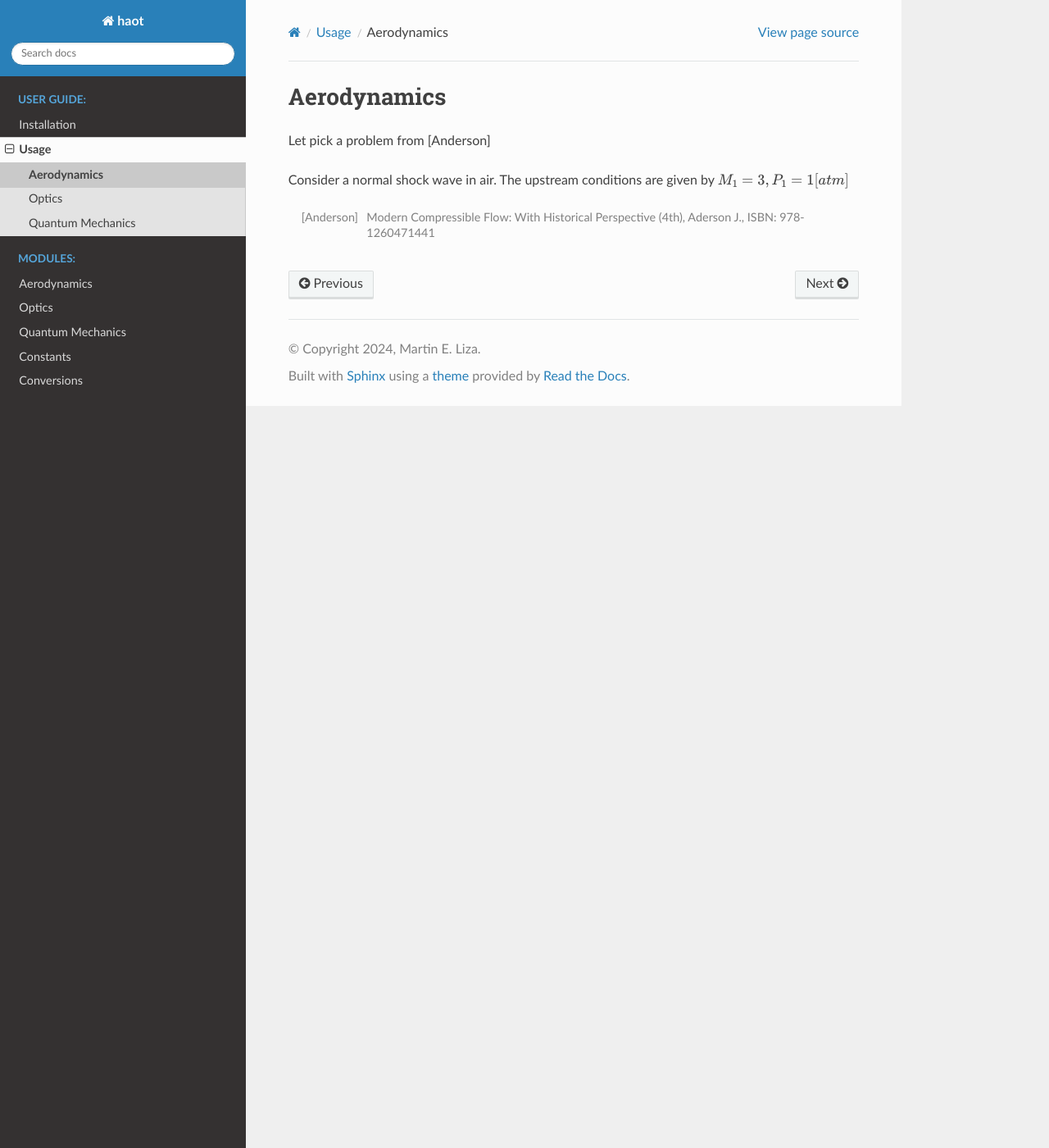
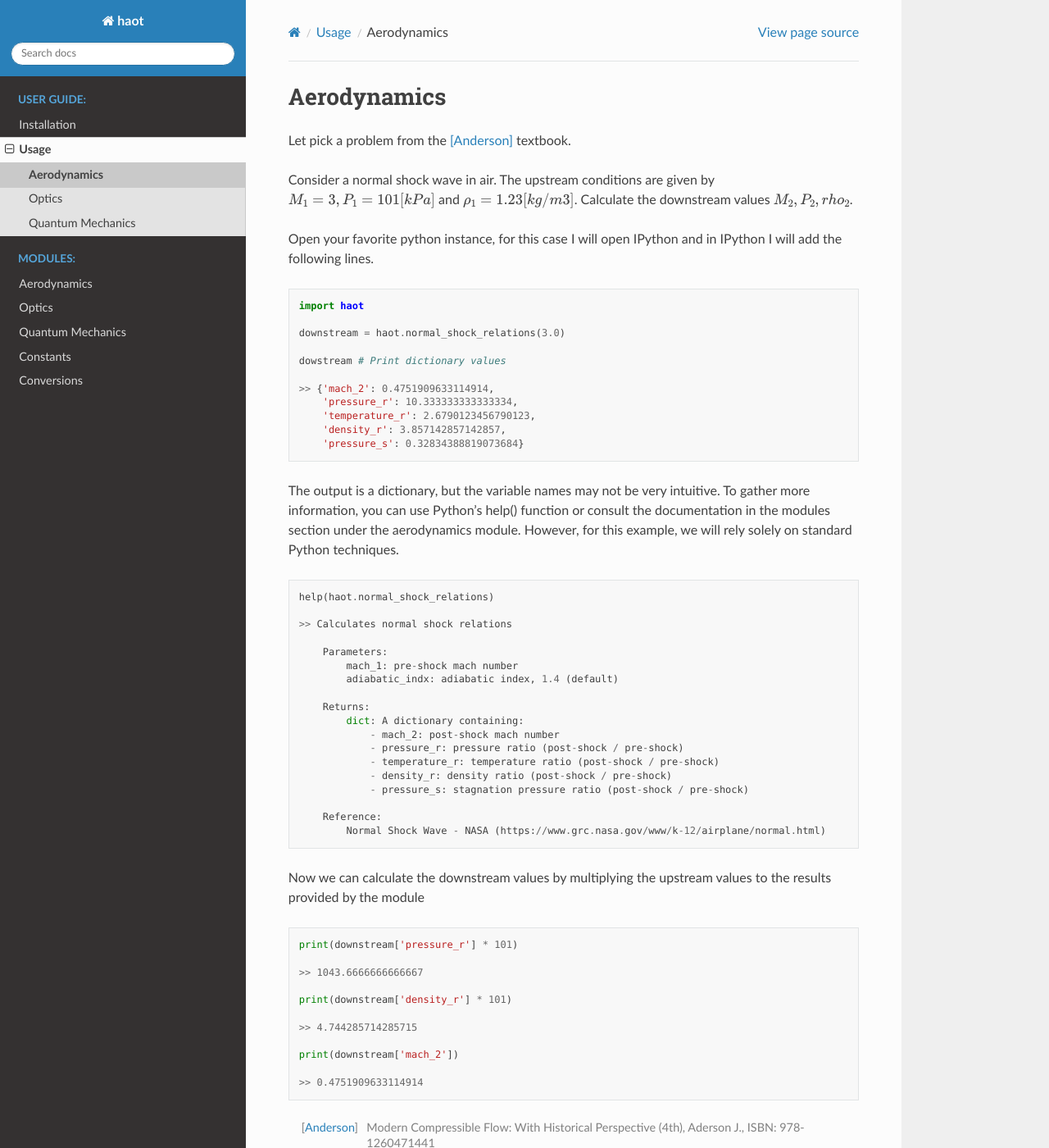
Before and after one commit to mliza/HAOT, a Sphinx documentation site: the page built from docs/source/user_guide/examples/aerodynamics.rst, in a window 1280 px wide and 1400 px high. Shown: the whole window at 82% size. Built offline with Sphinx 7.4.7 and the Read the Docs theme 3.1.0, drawn with Linux system fonts in a browser that asks for light colours; pages that are not in the unit, such as notebooks, are missing from menus; the version number is read from the project's files by our own code.

Commit message:
updated documentat

```diff
--- a/docs/source/index.rst
+++ b/docs/source/index.rst
@@ -13,7 +13,6 @@ The source code can be found in the `GitHub`_.
 
    user_guide/installation
    user_guide/usage
-   user_guide/examples
 
 .. toctree::
    :maxdepth: 1
--- a/docs/source/modules/aerodynamics.rst
+++ b/docs/source/modules/aerodynamics.rst
@@ -1,5 +1,6 @@
 Aerodynamics
 ============
+.. _module-aerodynamics-ref:
 
 .. autofunction:: haot.sutherland_law_viscosity
 
--- a/docs/source/user_guide/examples/aerodynamics.rst
+++ b/docs/source/user_guide/examples/aerodynamics.rst
@@ -1,10 +1,68 @@
 Aerodynamics
 ============
-Let pick a problem from [Anderson]
+Let pick a problem from the [Anderson]_ textbook.
 
 Consider a normal shock wave in air. The upstream conditions are given by
-:math:`M_1 = 3, P_1 = 1 [atm]`
+:math:`M_1 = 3, P_1 = 101 [kPa]` and :math:`\rho_1=1.23 [kg/m3]`. Calculate the
+downstream values :math:`M_2, P_2, rho_2`.
 
+Open your favorite python instance, for this case I will open IPython and in
+IPython I will add the following lines.
+
+.. code:: python
+
+    import haot
+
+    downstream = haot.normal_shock_relations(3.0)
+
+    dowstream # Print dictionary values
+
+    >> {'mach_2': 0.4751909633114914,
+        'pressure_r': 10.333333333333334,
+        'temperature_r': 2.6790123456790123,
+        'density_r': 3.857142857142857,
+        'pressure_s': 0.32834388819073684}
+
+The output is a dictionary, but the variable names may not be very intuitive. To gather more information, you can use Python's help() function or consult the documentation in the modules section under the aerodynamics module. However, for this example, we will rely solely on standard Python techniques.
+
+.. code:: python
+
+    help(haot.normal_shock_relations)
+
+    >> Calculates normal shock relations
+
+        Parameters:
+            mach_1: pre-shock mach number
+            adiabatic_indx: adiabatic index, 1.4 (default)
+
+        Returns:
+            dict: A dictionary containing:
+                - mach_2: post-shock mach number
+                - pressure_r: pressure ratio (post-shock / pre-shock)
+                - temperature_r: temperature ratio (post-shock / pre-shock)
+                - density_r: density ratio (post-shock / pre-shock)
+                - pressure_s: stagnation pressure ratio (post-shock / pre-shock)
+
+        Reference:
+            Normal Shock Wave - NASA (https://www.grc.nasa.gov/www/k-12/airplane/normal.html)
+
+
+Now we can calculate the downstream values by multiplying the upstream values
+to the results provided by the module
+
+.. code:: python
+
+    print(downstream['pressure_r'] * 101)
+
+    >> 1043.6666666666667
+
+    print(downstream['density_r'] * 101)
+
+    >> 4.744285714285715
+
+    print(downstream['mach_2'])
+
+    >> 0.4751909633114914
 
 
 .. [Anderson] Modern Compressible Flow: With Historical Perspective (4th), Aderson J., ISBN: 978-1260471441
```
Also changed, not shown: docs/source/user_guide/examples/optics.rst (+29 -0 lines), docs/source/user_guide/examples/images/indexRefraction.png (added).
